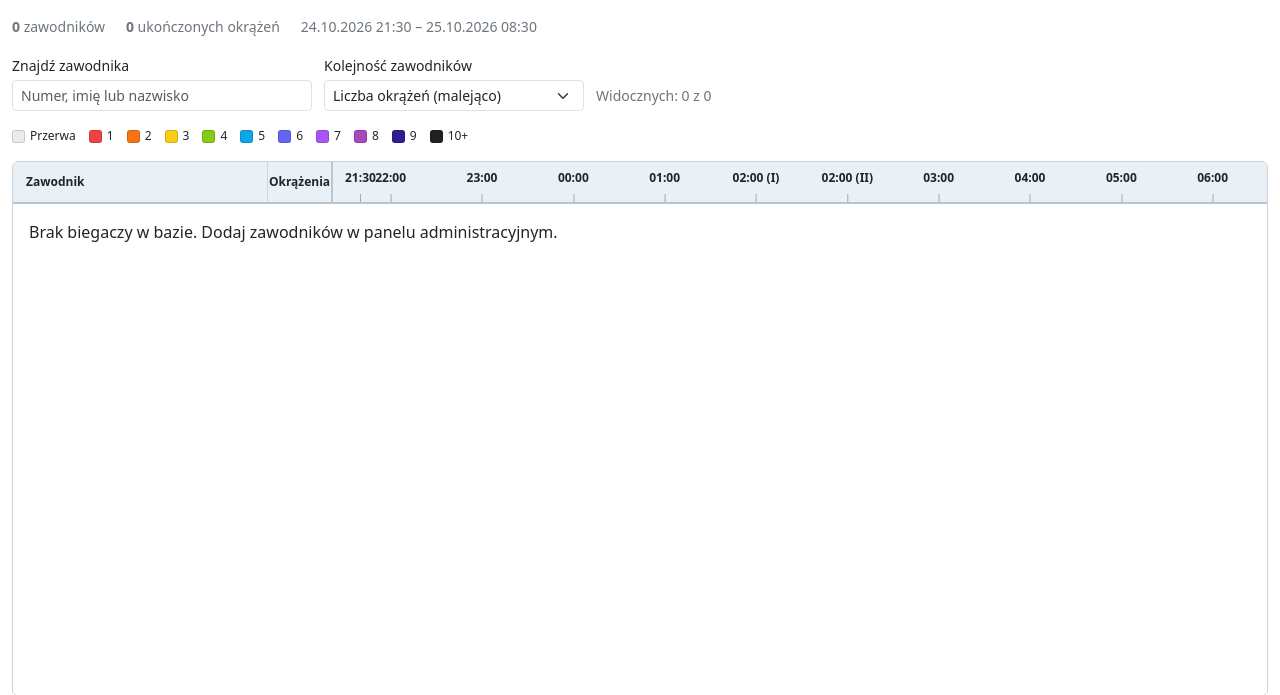
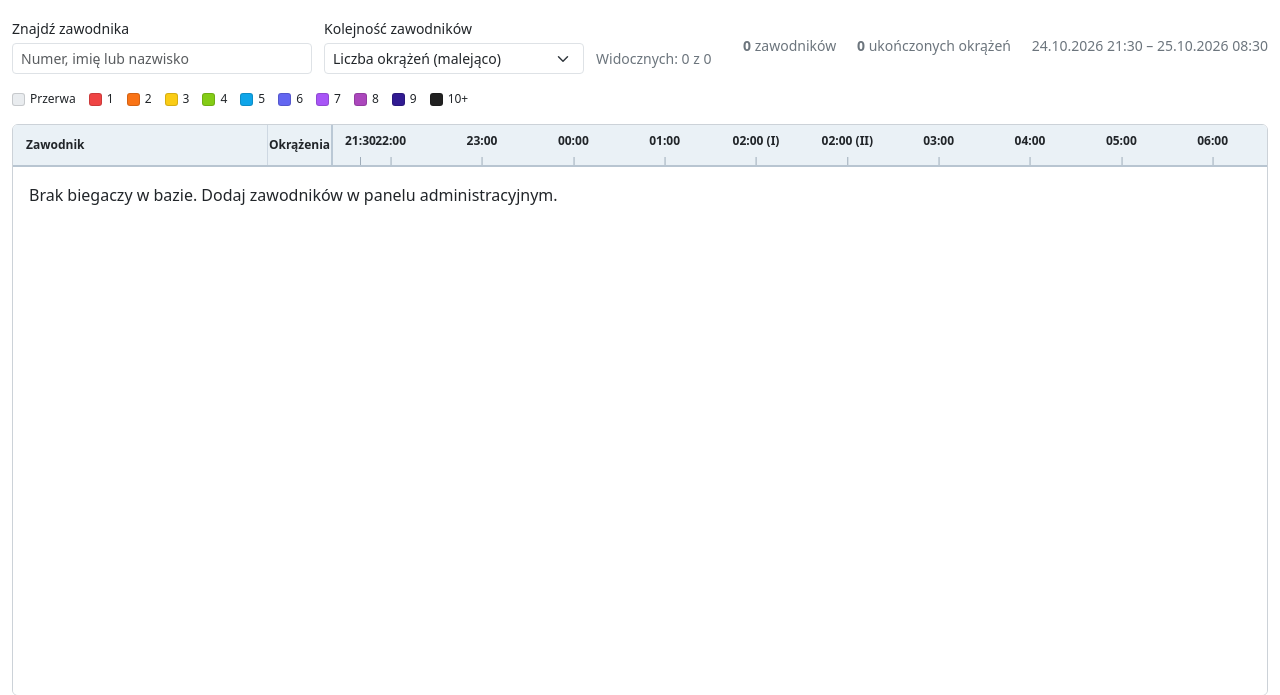
Before and after one commit to rzymski/runnersChart, a Django app: page /chart/heatmap/ in a window 1280 px wide. Shown: the part 56-751 px from the top of the page. Run offline with Django 4.2, Linux system fonts and the light colour scheme; data that the repository does not hold is empty; some libraries are stand-ins or nearby versions.

Commit message:
better layout in heatmap

```diff
--- a/runChart/templates/chart/heatmap.html
+++ b/runChart/templates/chart/heatmap.html
@@ -4,15 +4,7 @@
 {% block content %}
 <link rel="stylesheet" href="{% static 'userPages/heatmap.css' %}">
 <div class="hm-page container-fluid py-3" style="--hm-axis-width: {{ heatmap_axis_min_width }}px">
-    <div class="d-flex flex-wrap align-items-start justify-content-between gap-3 mb-3">
-        <div class="hm-overview text-secondary small">
-            <span><strong>{{ heatmap_runner_count }}</strong> zawodników</span>
-            <span><strong>{{ heatmap_laps_count }}</strong> ukończonych okrążeń</span>
-            <span>{{ heatmap_start|date:"d.m.Y H:i" }} – {{ heatmap_end|date:"d.m.Y H:i" }}</span>
-        </div>
-    </div>
-
-    <div class="hm-toolbar mb-3" aria-label="Narzędzia mapy kolorów">
+    <div class="hm-toolbar mb-3" aria-label="Narzędzia wykresu aktywności zawodników">
         <div>
             <label class="form-label small mb-1" for="hm-search">Znajdź zawodnika</label>
             <input id="hm-search" class="form-control form-control-sm" type="search" placeholder="Numer, imię lub nazwisko" autocomplete="off">
@@ -26,6 +18,12 @@
             </select>
         </div>
         <div class="hm-toolbar-info small text-secondary" id="hm-visible-count" aria-live="polite"></div>
+
+        <div class="hm-overview text-secondary small">
+            <span><strong>{{ heatmap_runner_count }}</strong> zawodników</span>
+            <span><strong>{{ heatmap_laps_count }}</strong> ukończonych okrążeń</span>
+            <span>{{ heatmap_start|date:"d.m.Y H:i" }} – {{ heatmap_end|date:"d.m.Y H:i" }}</span>
+        </div>
     </div>
 
     <div class="hm-legend mb-3" aria-label="Legenda kolorów">
@@ -36,7 +34,7 @@
         {% endfor %}
     </div>
 
-    <div class="hm-scroll" tabindex="0" role="region" aria-label="Mapa kolorów biegaczy – przewijana pionowo i poziomo">
+    <div class="hm-scroll" tabindex="0" role="region" aria-label="Aktywność zawodników – wykres przewijany pionowo i poziomo">
         <div class="hm-header hm-grid">
             <div class="hm-runner-header">Zawodnik</div>
             <div class="hm-count-header" title="Liczba ukończonych okrążeń">Okrążenia</div>
--- a/static/userPages/heatmap.css
+++ b/static/userPages/heatmap.css
@@ -9,6 +9,8 @@ body.wrapper { grid-template-rows: minmax(0, 1fr) auto; }
 .hm-toolbar { display: flex; flex-wrap: wrap; align-items: end; gap: 12px; }
 .hm-toolbar > div:first-child { width: min(300px, 100%); }
 .hm-toolbar > div:nth-child(2) { width: min(260px, 100%); }
+.hm-toolbar .hm-overview { margin-left: auto; align-self: center; justify-content: flex-end; width: auto; }
+@media (max-width: 900px) {  .hm-toolbar .hm-overview { margin-left: 0; justify-content: flex-start; }  }
 .hm-toolbar-info { padding-bottom: 5px; }
 .hm-legend { display: flex; gap: 8px 13px; flex-wrap: wrap; font-size: 12px; }
 .hm-legend-item { display: inline-flex; align-items: center; gap: 5px; white-space: nowrap; }
```
